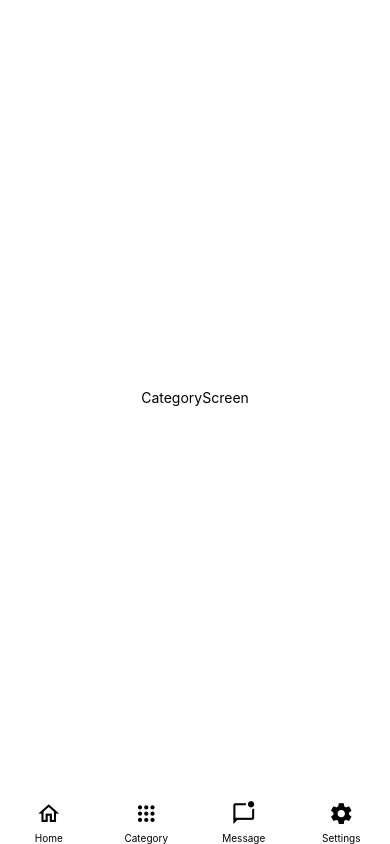
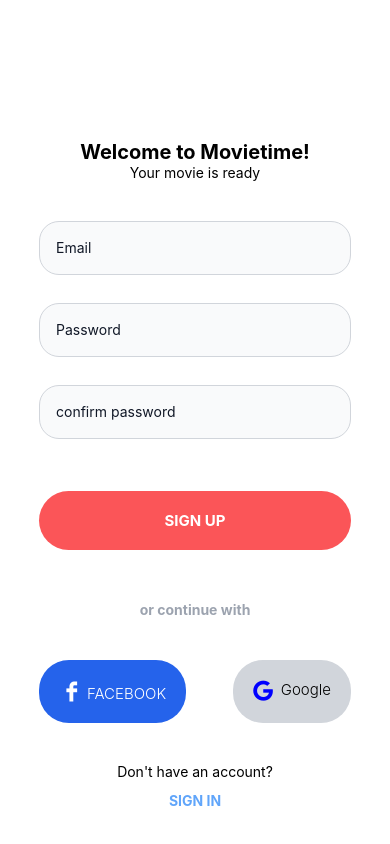
Before and after one commit to codewithkevin/StudyMate, a React Native app: screen /Category in a window 390 px wide. Built offline with nearby package versions, Linux system fonts and the light colour scheme; no server answers; the database is empty.

Commit message:
Navigation Panel

```diff
--- a/App.js
+++ b/App.js
@@ -1,12 +1,11 @@
 import { NavigationContainer } from "@react-navigation/native";
-import TabNavigation from './navigation/TabNavigation';
+import TabNavigation from "./navigation/TabNavigation";
+import { View } from "react-native";
+import { Text } from "react-native";
+import MyStack from "./navigation/MyStack";
 
 export default function App() {
-  return (
-    <NavigationContainer theme={navigationTheme}>
-      <TabNavigation />
-    </NavigationContainer>
-  );
+  return <MyStack />;
 }
 
 const navigationTheme = {
--- a/Screens/CategoryScreen.jsx
+++ b/Screens/CategoryScreen.jsx
@@ -1,12 +1,18 @@
-import { View, Text } from 'react-native'
-import React from 'react'
+import { View, Text, TouchableOpacity } from "react-native";
+import React from "react";
 
-const CategoryScreen = () => {
+const CategoryScreen = ({ navigation }) => {
   return (
     <View className="flex-1 items-center justify-center">
-      <Text>CategoryScreen</Text>
+      <Text>CategoryScreen Section</Text>
+      <TouchableOpacity
+        onPress={() => navigation.navigate("Signup")}
+        className="items-center mt-10 bg-[#FB5558] p-5 rounded-[30px]"
+      >
+        <Text className="text-white font-bold text-[15px]">SIGN IN</Text>
+      </TouchableOpacity>
     </View>
   );
-}
+};
 
-export default CategoryScreen
+export default CategoryScreen;
--- /dev/null
+++ b/Screens/SignInScreen.jsx
@@ -0,0 +1,27 @@
+import { View, Text } from "react-native";
+import React, { useState } from "react";
+
+const SignInScreen = () => {
+  const [email, setEmail] = useState("");
+  const [password, setPassword] = useState("");
+  return (
+    <View>
+      <View>
+        <Input
+          placeholder="Email"
+          value={email}
+          onChange={(text) => setEmail(text)}
+          className="mt-10"
+        />
+        <Input
+          placeholder="Password"
+          value={password}
+          onChange={(text) => setPassword(text)}
+          className="mt-10"
+        />
+      </View>
+    </View>
+  );
+};
+
+export default SignInScreen;
--- /dev/null
+++ b/Screens/SignUpScreen.jsx
@@ -0,0 +1,136 @@
+import {
+  StyleSheet,
+  Text,
+  View,
+  Image,
+  TouchableOpacity,
+  KeyboardAvoidingView,
+  TextInput,
+} from "react-native";
+import { Zocial } from "@expo/vector-icons";
+import { Fontisto } from "@expo/vector-icons";
+import React, { useState } from "react";
+
+const SignUpScreen = ({ navigation }) => {
+  const [email, setEmail] = useState("");
+  const [password, setPassword] = useState("");
+  const [confirmPassword, setConfirmPassword] = useState("");
+  const [validationMessage, setValidationMessage] = useState("");
+
+  return (
+    <View
+      className="flex-1 h-full w-full bg-white items-center"
+      style={styles.container}
+    >
+      <View className="mt-[140px]">
+        <Text className="font-bold text-[20px]">Welcome to Movietime!</Text>
+        <Text className="text-center">Your movie is ready</Text>
+      </View>
+      <View className="mt-10 w-[80%]">
+        <View className="mb-7">
+          <TextInput
+            className="bg-gray-50 border border-gray-300 text-gray-900 text-sm rounded-[20px] focus:ring-blue-500 focus:border-blue-500 block w-full p-4 dark:bg-gray-700 dark:border-gray-600 dark:placeholder-gray-400 dark:text-white dark:focus:ring-blue-500 dark:focus:border-blue-500"
+            placeholder="Email"
+            containerStyle={{ marginTop: 10, backgroundColor: "white" }}
+            value={email}
+            onChangeText={(text) => setEmail(text)}
+          />
+        </View>
+        <View className="mb-7">
+          <TextInput
+            className="bg-gray-50 border border-gray-300 text-gray-900 text-sm rounded-[20px] focus:ring-blue-500 focus:border-blue-500 block w-full p-4 dark:bg-gray-700 dark:border-gray-600 dark:placeholder-gray-400 dark:text-white dark:focus:ring-blue-500 dark:focus:border-blue-500"
+            placeholder="Password"
+            containerStyle={{ marginTop: 10 }}
+            value={password}
+            onChangeText={(text) => setPassword(text)}
+            secureTextEntry={true}
+          />
+        </View>
+        <View className="mb-3">
+          <TextInput
+            className="bg-gray-50 border border-gray-300 text-gray-900 text-sm rounded-[20px] focus:ring-blue-500 focus:border-blue-500 block w-full p-4 dark:bg-gray-700 dark:border-gray-600 dark:placeholder-gray-400 dark:text-white dark:focus:ring-blue-500 dark:focus:border-blue-500"
+            placeholder="confirm password"
+            containerStyle={{ marginTop: 10 }}
+            value={confirmPassword}
+            onChangeText={(value) => validateAndSet(value, setConfirmPassword)}
+            secureTextEntry
+            onBlur={() => checkPassword(password, confirmPassword)}
+          />
+        </View>
+        <TouchableOpacity
+        //   onPress={createAccount}
+          className="items-center mt-10 bg-[#FB5558] p-5 rounded-[30px]"
+        >
+          <Text className="text-white font-bold text-[15px]">SIGN UP</Text>
+        </TouchableOpacity>
+        {
+          <Text className="text-center" style={styles.error}>
+            {validationMessage}
+          </Text>
+        }
+
+        <View className="mt-10">
+          <Text className="text-sm text-center text-gray-400 font-bold">
+            or continue with
+          </Text>
+          <View className="flex justify-between flex-row">
+            <TouchableOpacity className="items-center mt-10 bg-blue-600 p-5 rounded-[30px]">
+              <View className="flex flex-row space-x-2">
+                <Zocial
+                  name={"facebook"}
+                  color={"white"}
+                  size={20}
+                  // onPress={toggleIsLoading}
+                />
+                <Text className="text-white font-light mt-1 text-[15px]">
+                  FACEBOOK
+                </Text>
+              </View>
+            </TouchableOpacity>
+            <TouchableOpacity className="items-center mt-10 bg-gray-300 p-5 rounded-[30px]">
+              <View className="flex flex-row space-x-2">
+                <Fontisto
+                  name={"google"}
+                  color={"blue"}
+                  size={20}
+                  // onPress={toggleIsLoading}
+                />
+                <Text className="text-black font-light text-[15px]">
+                  Google
+                </Text>
+              </View>
+            </TouchableOpacity>
+          </View>
+
+          <View className="mt-10 items-center">
+            <View>
+              <Text className="flex">Don't have an account?</Text>
+              <TouchableOpacity
+                onPress={() => navigation.navigate("singin")}
+                className="mt-3 items-center"
+              >
+                <Text className="text-blue-400 font-bold">SIGN IN</Text>
+              </TouchableOpacity>
+            </View>
+          </View>
+        </View>
+      </View>
+    </View>
+  );
+};
+
+export default SignUpScreen;
+
+const styles = StyleSheet.create({
+  container: {
+    // // flex: 1,
+    // backgroundColor: "#fff",
+    // alignItems: "center",
+    // justifyContent: "center",
+    // bottom: 50,
+  },
+  error: {
+    marginTop: 10,
+    color: "red",
+  },
+});
--- /dev/null
+++ b/navigation/MyStack.jsx
@@ -0,0 +1,35 @@
+import { NavigationContainer } from "@react-navigation/native";
+import { createNativeStackNavigator } from "@react-navigation/native-stack";
+import React from "react";
+import TabNavigation from "./TabNavigation";
+import SignInScreen from './../Screens/SignInScreen';
+import S from './../Screens/SignInScreen';
+import SignUpScreen from './../Screens/SignUpScreen';
+
+const Stack = createNativeStackNavigator();
+
+const MyStack = () => {
+  return (
+    <NavigationContainer>
+      <Stack.Navigator initialRouteName="Signup">
+        <Stack.Screen
+          options={{ headerShown: false }}
+          name="TabNavigation"
+          component={TabNavigation}
+        />
+        <Stack.Screen
+          options={{ headerShown: false }}
+          name="Login"
+          component={SignInScreen}
+        />
+        <Stack.Screen
+          options={{ headerShown: false }}
+          name="Signup"
+          component={SignUpScreen}
+        />
+      </Stack.Navigator>
+    </NavigationContainer>
+  );
+};
+
+export default MyStack;
```
Also changed, not shown: Hooks/useAuthentication.jsx (added, +18 -0 lines).
